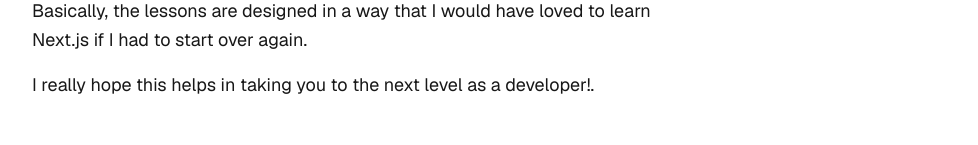
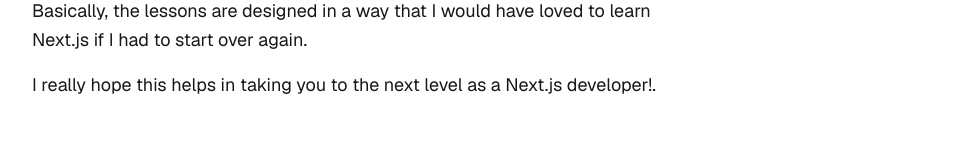
Before and after one commit to mrstephenarthor25/Next-Notes, a Next.js app: page / in a window 1280 px wide. Shown: the part 578-723 px from the top of the page, without its empty margins (48-1026 px from the left). Built offline with nearby package versions, Linux system fonts and the light colour scheme.

Commit message:
added refined intro text again

```diff
--- a/app/page.tsx
+++ b/app/page.tsx
@@ -28,7 +28,7 @@
         Basically, the lessons are designed in a way that I would have loved to learn Next.js if I had to start over again.
         </p>
 
-        <p>I really hope this helps in taking you to the next level as a developer!.</p>
+        <p>I really hope this helps in taking you to the next level as a Next.js developer!.</p>
 
       </div>
         <div className="flex gap-4 items-center flex-col sm:flex-row">
```
